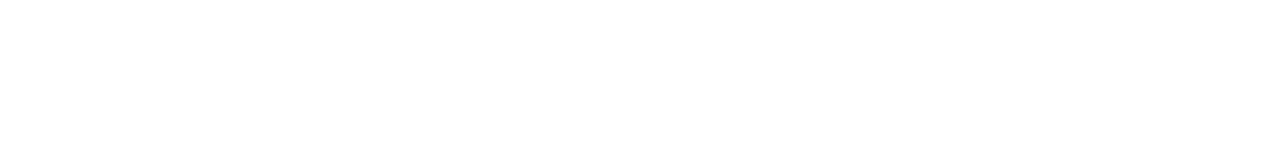
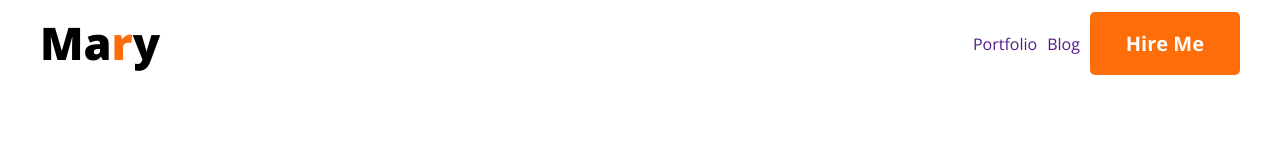
Before and after one commit to azharul1110/my-first-portfolio, a plain HTML site: page index.html in a window 1280 px wide. Drawn offline with nearby package versions, Linux system fonts and the light colour scheme.

Commit message:
added navigation part

```diff
--- a/index.html
+++ b/index.html
@@ -4,8 +4,27 @@
     <meta charset="UTF-8">
     <meta name="viewport" content="width=device-width, initial-scale=1.0">
     <title>Document</title>
+    <link rel="stylesheet" href="styles/styles.css">
+
+    <!-- googlefont -->
+     <link rel="preconnect" href="https://fonts.googleapis.com">
+<link rel="preconnect" href="https://fonts.gstatic.com" crossorigin>
+<link href="https://fonts.googleapis.com/css2?family=Open+Sans:ital,wght@0,300..800;1,300..800&display=swap" rel="stylesheet">
+
+
+
+
 </head>
 <body>
-
+    <header>
+        <nav>
+            <h2 class="logo">Ma<span class="logo-r">r</span>y</h2>
+        <ul>
+            <li><a href="">Portfolio</a></li>
+            <li><a href="">Blog</a></li>
+            <li><button class="common-btn">Hire Me</button></li>
+        </ul>
+        </nav>
+    </header>
 </body>
 </html>
--- /dev/null
+++ b/styles/styles.css
@@ -0,0 +1,44 @@
+*{
+    padding: 0;
+    margin: 0;
+    font-family: "Open Sans", sans-serif;
+}
+
+.common-btn{
+    color: white;
+    background-color: #FD6E0A;
+    border-radius: 5px;
+    border: none;
+    font-size: 20px;
+    font-weight: bold;
+    padding: 18px 36px;
+}
+
+header{
+
+}
+
+nav{
+    display: flex;
+    justify-content: space-between;
+    max-width: 1200px;
+    margin: auto;
+    padding: 12px 0px;
+}
+ul{
+    list-style: none;
+    display: flex;
+    gap: 10px;
+    justify-content: space-between;
+    align-items: center;
+}
+ul li a{
+    text-decoration: none;
+}
+.logo{
+    font-size: 45px;
+    font-weight: 800;
+}
+.logo-r{
+    color:#FD6E0A ;
+}
```
